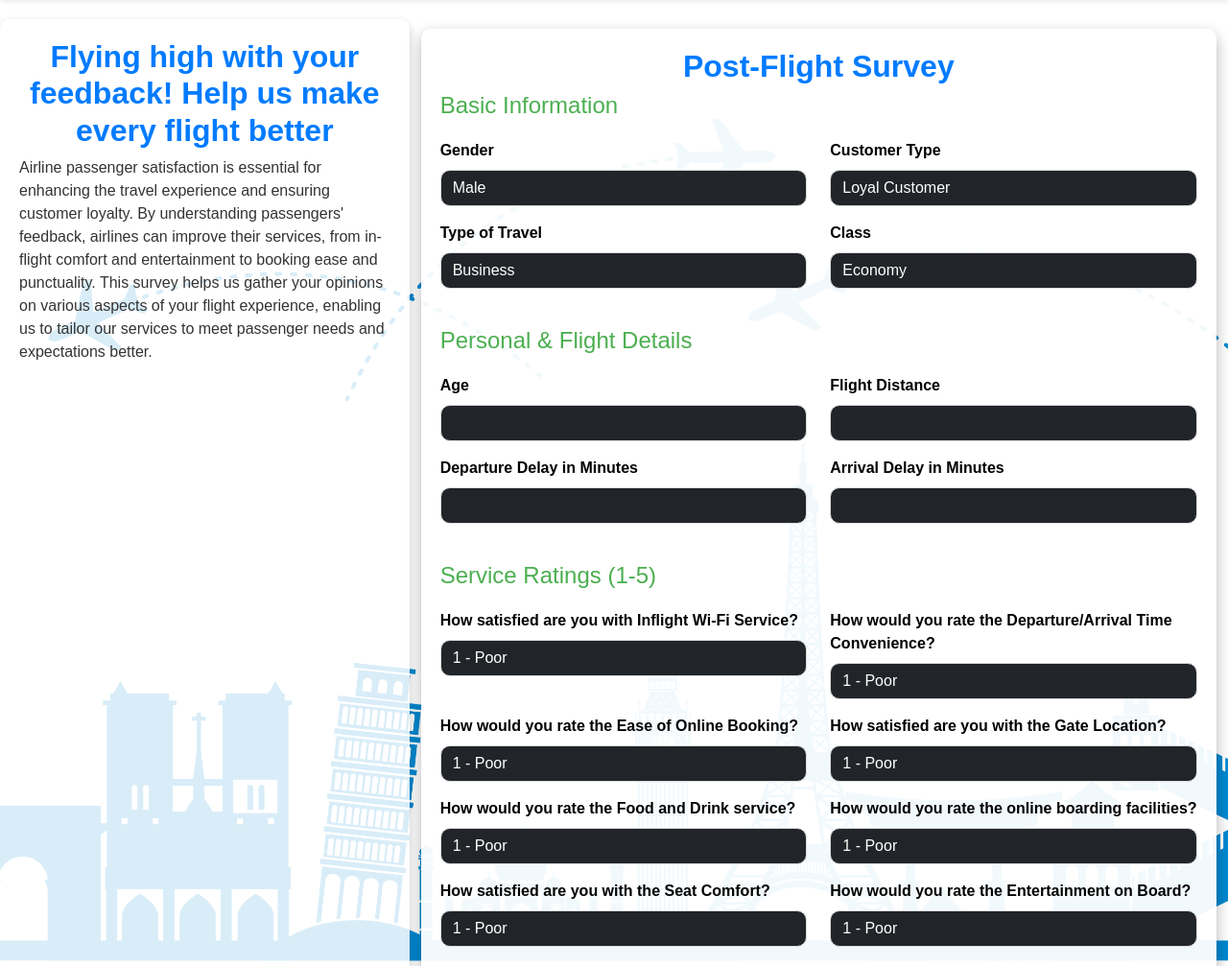
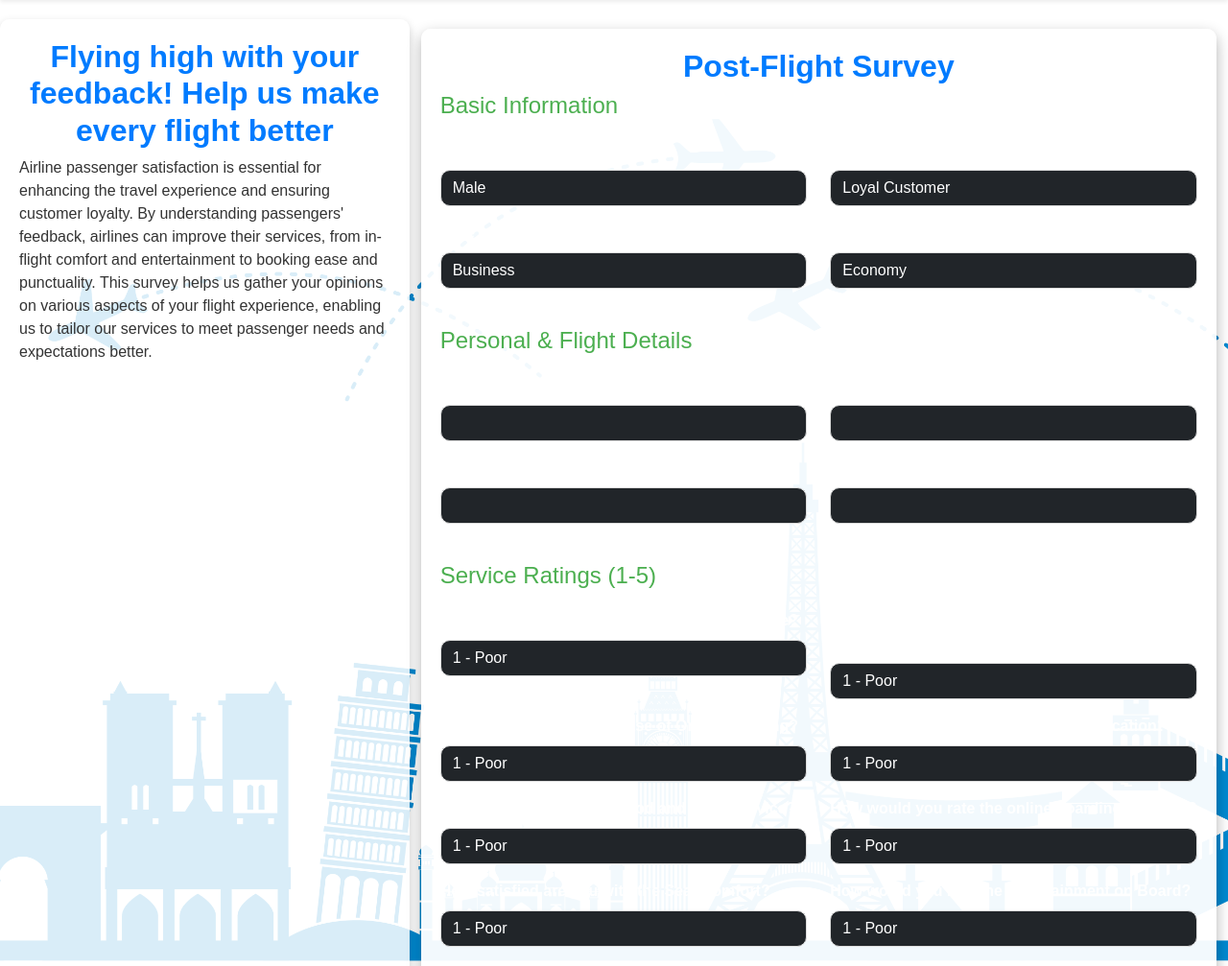
Before and after one commit to Mafaz5128/Web-Application---Predicting-Airline-Passenger-Satisfaction-Using-Machine-Learning-Model, a Flask app: page / in a window 1280 px wide. Shown: the part 56-1063 px from the top of the page at 96% size. Run offline with Flask 3, Linux system fonts and the light colour scheme; parts of the project's set-up code (start-up, migrations or seed data) failed here and were passed over; some libraries are stand-ins or nearby versions.

Commit message:
Update style.css

```diff
--- a/static/style.css
+++ b/static/style.css
@@ -52,7 +52,7 @@ h4 {
 }
 
 label {
-    color: #000;
+    color: #ffff;
     font-weight: bold;
 }
 
```
